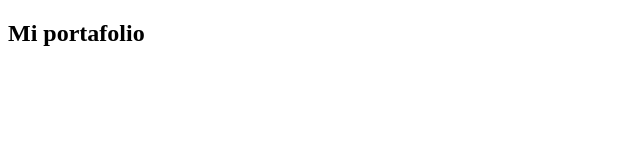
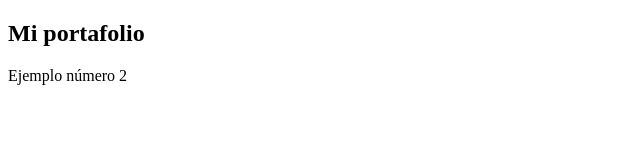
Before and after one commit to Ketz99/Ejemplo_Portafolio, a plain HTML site: page index.html in a window 1280 px wide. Shown: the whole page, without its empty margins (0-640 px from the left). Drawn offline with Linux system fonts and the light colour scheme; no server answers.

Commit message:
Segundo ejemplo

```diff
--- a/index.html
+++ b/index.html
@@ -7,6 +7,7 @@
 </head>
 <body>
     <h2>Mi portafolio</h2>
+    <p>Ejemplo número 2</p>
     <script src="js/script.js"></script>
 </body>
 </html>
```
